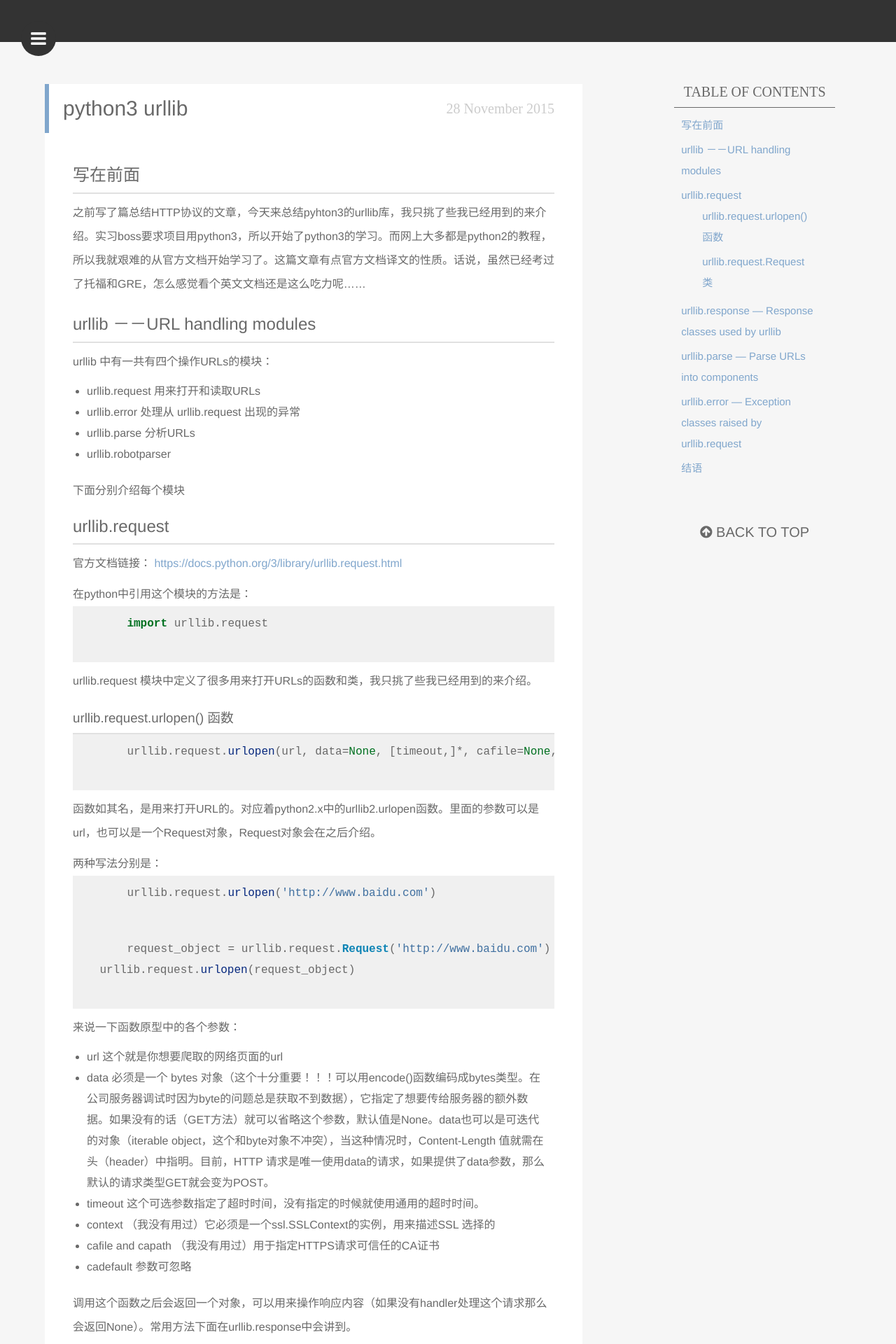
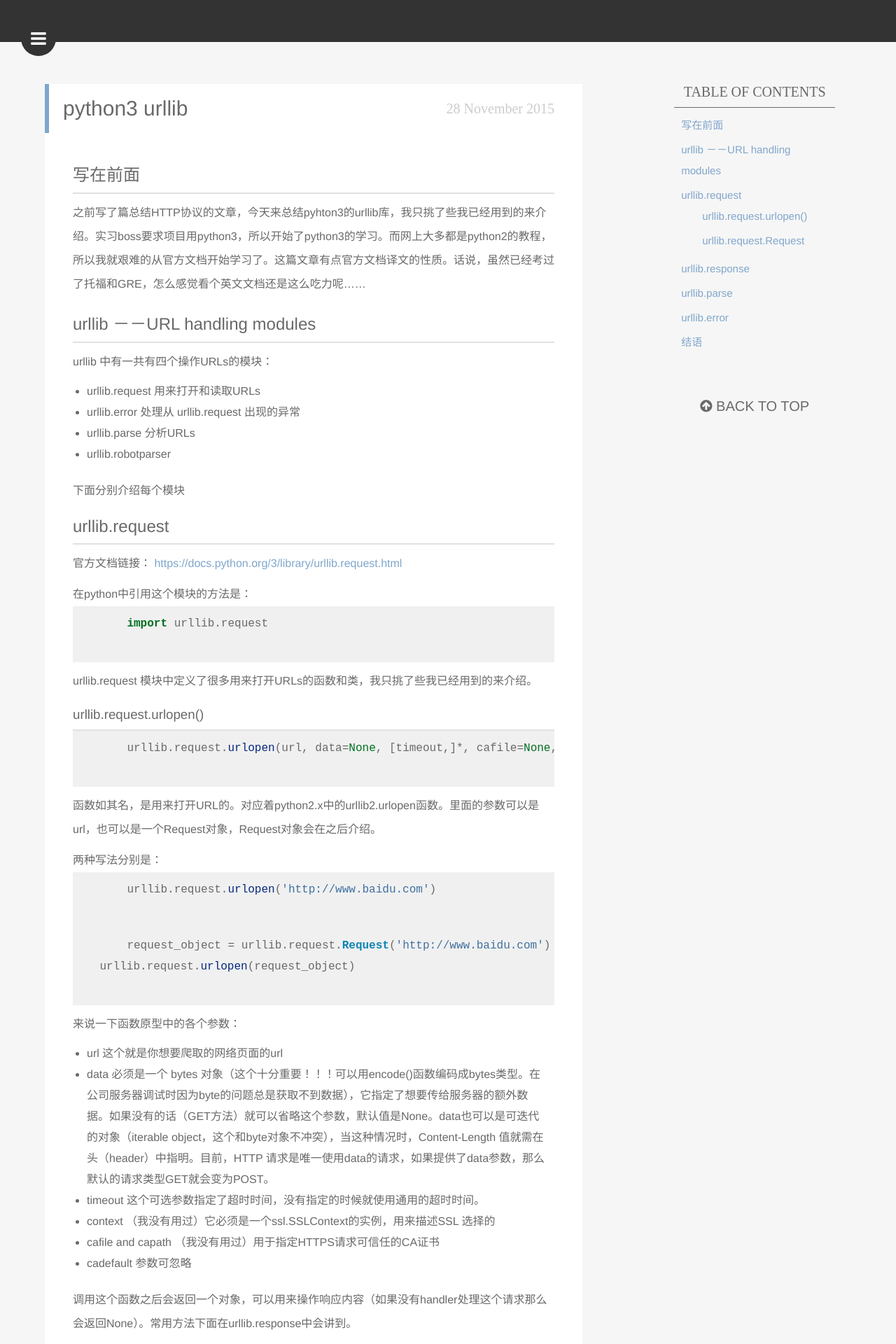
Before and after one commit to xiangxiyun/xiangxiyun.github.io, a Jekyll site: the page built from _posts/2015-11-28-python3-urllib.md, in a window 1280 px wide. Shown: the top 1920 px of the page at 70% size. Built offline with Jekyll 4.4.1, drawn with Linux system fonts in a browser that asks for light colours; some of the changed text lies outside the part shown.

Commit message:
Published with https://stackedit.io/

```diff
--- a/_posts/2015-11-28-python3-urllib.md
+++ b/_posts/2015-11-28-python3-urllib.md
@@ -44,7 +44,7 @@ urllib 中有一共有四个操作URLs的模块：
 
 urllib.request 模块中定义了很多用来打开URLs的函数和类，我只挑了些我已经用到的来介绍。
 
-### urllib.request.urlopen() 函数 ###
+### urllib.request.urlopen() ###
 
 ----------
 
@@ -77,7 +77,7 @@ urllib.request 模块中定义了很多用来打开URLs的函数和类，我只
 调用这个函数之后会返回一个对象，可以用来操作响应内容（如果没有handler处理这个请求那么会返回None）。常用方法下面在urllib.response中会讲到。
 
 
-### urllib.request.Request 类 ###
+### urllib.request.Request ###
 
 ----------
 
@@ -121,7 +121,7 @@ Request 对象中的公共接口：
  - Request.header_items()：返回头中元组的list，格式为 (header_name, header_value)
 
 
-## urllib.response — Response classes used by urllib ##
+## urllib.response  ##
 
 ----------
 
@@ -152,7 +152,7 @@ urllib.response模块定义了操作响应的一些函数和对象。通常这
     data = resp.read()
     {% endhighlight %}
 
-## urllib.parse — Parse URLs into components ##
+## urllib.parse ##
 
 ----------
 
@@ -183,7 +183,7 @@ urllib.response模块定义了操作响应的一些函数和对象。通常这
     {% endhighlight %}
 
 
-## urllib.error — Exception classes raised by urllib.request ##
+## urllib.error  ##
 
 ----------
 
```
